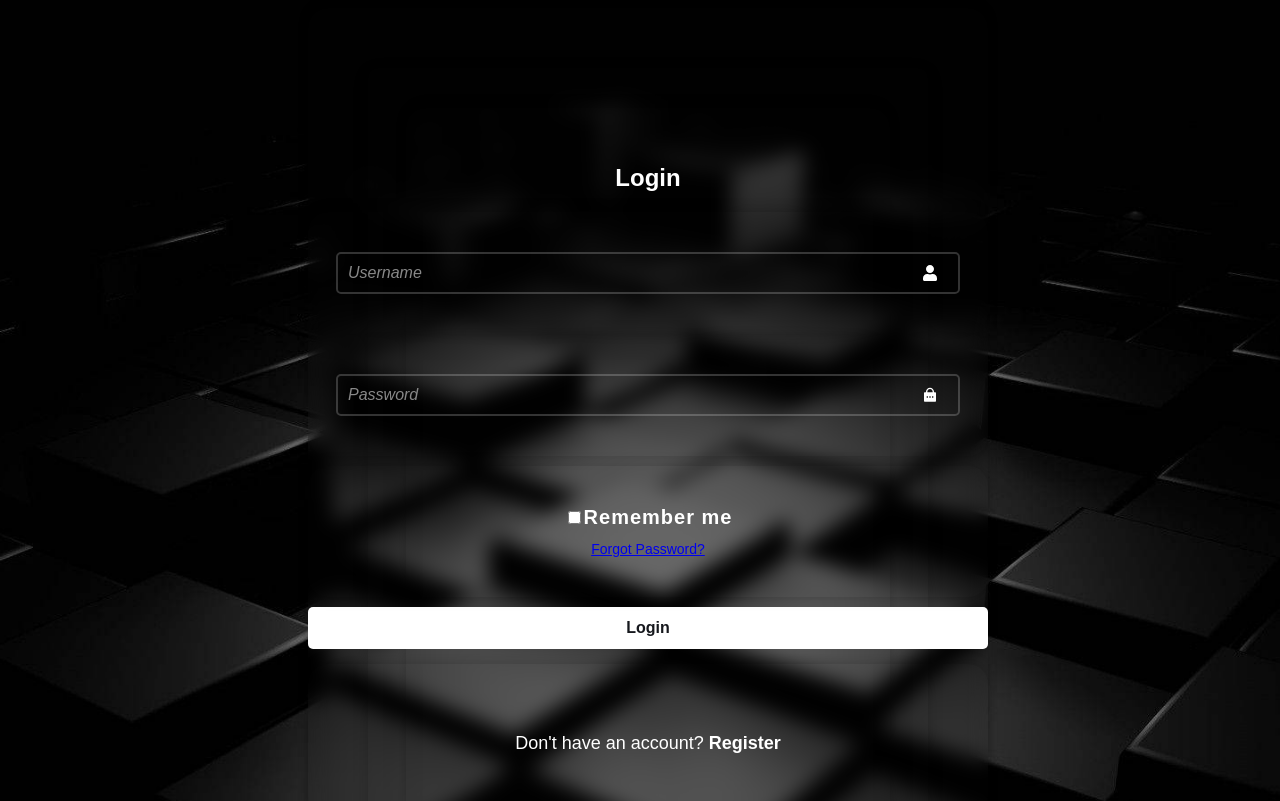
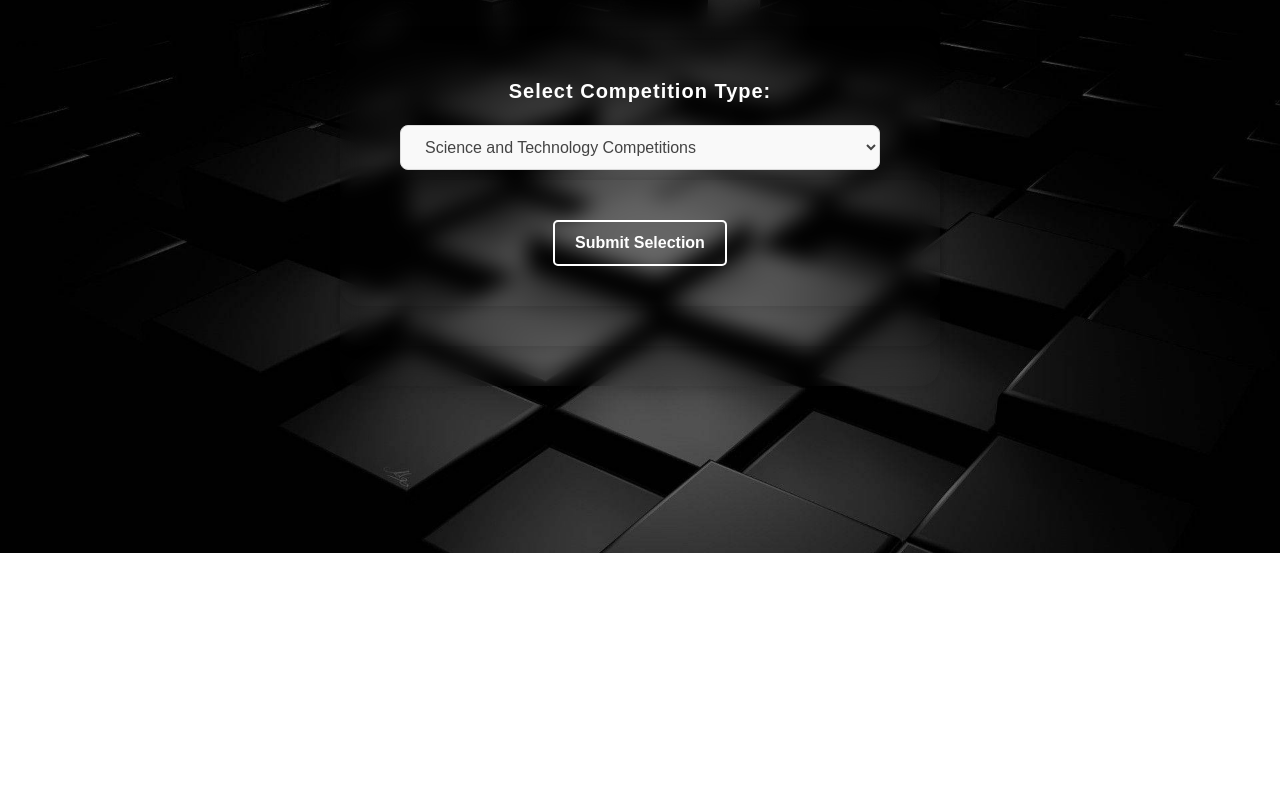
Before and after one commit to Nilojitha0506/University-CompetitionManagementPlatform-, a React (Create React App) app: page /path in a window 1280 px wide. Shown: the top 801 px of the page. Built offline with nearby package versions, Linux system fonts and the light colour scheme.

Commit message:
updated code

```diff
--- a/package.json
+++ b/package.json
@@ -10,7 +10,7 @@
     "react": "^18.3.1",
     "react-dom": "^18.3.1",
     "react-icons": "^5.3.0",
-    "react-router-dom": "^7.0.1",
+    "react-router-dom": "^7.0.2",
     "react-scripts": "^5.0.1",
     "web-vitals": "^2.1.4"
   },
--- a/src/App.css
+++ b/src/App.css
@@ -0,0 +1,16 @@
+
+* {
+    margin: 0;
+    padding: 0;
+    box-sizing: border-box;
+  }
+
+  body {
+    font-family: "Poppins", sans-serif;
+    display: flex;
+    justify-content: center;
+    align-items: center;
+    height: 100vh;
+    background: url('./Components/Assets/background2.jpg') no-repeat center center/cover;
+    width: 100%;
+    height: 100%; }
--- a/src/App.js
+++ b/src/App.js
@@ -1,11 +1,20 @@
 import React from "react";
-import ReactDOM from "react-dom";
 import LoginSignup from "./Components/Assets/Main/Main";
 import UniversityCompetitions from "./Components/Assets/Path/Path";
 import SciTech from "./Components/Assets/SciTech/sci";
-import './index.css';
+import "./index.css";
+import { BrowserRouter as Router, Routes, Route } from "react-router-dom";
 
+function App() {
+  return (
+    <Router>
+      <Routes>
+        <Route path="/" element={<LoginSignup />} />
+        <Route path="/path" element={<UniversityCompetitions />} />
+        <Route path="/scitech" element={<SciTech />} />{" "}
+      </Routes>
+    </Router>
+  );
+}
 
-
-
-ReactDOM.render(<LoginSignup />, document.getElementById("root"));
+export default App;
--- a/src/Components/Assets/Main/Main.css
+++ b/src/Components/Assets/Main/Main.css
@@ -2,7 +2,7 @@
     position: relative;
     width: 100%;
     max-width: 480px;
-    min-height: 100px;
+    min-height: 80px;
     backdrop-filter: blur(30px);
     border-radius: 10px;
     color: #fff;
@@ -11,7 +11,8 @@
     justify-content: center;
     flex-direction: column;
     box-shadow: 0 4px 15px rgba(0, 0, 0, 0.2);
-    margin: 20px auto;
+    margin:0;
+    padding-bottom:0px;
 }
 .wrapper.active {
     overflow-y: auto;
@@ -28,7 +29,7 @@
 }
 .input-box {
     position: relative;
-    margin: 0px 0;
+    margin-top:0%;
 }
 
 .input-box input,
@@ -124,19 +125,3 @@
         padding: 10px;
     }
 }
-
-/* Fix for Select element background issue */
-input, select {
-    background-color: transparent;
-}
-
-select {
-    -webkit-appearance: none;
-    -moz-appearance: none;
-    appearance: none;
-    background-color: transparent;
-    color: #080808;
-}
-input:focus, select:focus {
-    outline: none;
-}
--- a/src/Components/Assets/Main/Main.jsx
+++ b/src/Components/Assets/Main/Main.jsx
@@ -1,4 +1,5 @@
 import React, { useState } from "react";
+import { useNavigate } from "react-router-dom";
 import "./Main.css";
 import { IoMdPhonePortrait } from "react-icons/io";
 import { FaUser } from "react-icons/fa";
@@ -6,7 +7,9 @@
 import { MdEmail } from "react-icons/md";
 
 const LoginSignup = () => {
+  const navigate = useNavigate();
   const [isLogin, setIsLogin] = useState(true);
+  const [errors, setErrors] = useState({});
 
   const handleRegisterLink = () => {
     setIsLogin(false);
@@ -16,24 +19,86 @@
     setIsLogin(true);
   };
 
+  const validateLogin = () => {
+    const errors = {};
+    const username = document.querySelector(
+      "input[placeholder='Username']"
+    ).value;
+    const password = document.querySelector(
+      "input[placeholder='Password']"
+    ).value;
+
+    if (!username) {
+      errors.username = "Username is required.";
+    }
+    if (!password) {
+      errors.password = "Password is required.";
+    }
+
+    return errors;
+  };
+
+  const validateRegistration = () => {
+    const errors = {};
+    const username = document.querySelector(
+      "input[placeholder='Username']"
+    ).value;
+    const password = document.querySelector(
+      "input[placeholder='Password']"
+    ).value;
+    const email = document.querySelector("input[placeholder='Email']").value;
+    const phone = document.querySelector(
+      "input[placeholder='Phone Number']"
+    ).value;
+
+    if (!username) {
+      errors.username = "Username is required.";
+    }
+    if (!password) {
+      errors.password = "Password is required.";
+    }
+    if (!email) {
+      errors.email = "Email is required.";
+    }
+    if (!phone) {
+      errors.phone = "Phone number is required.";
+    }
+
+    return errors;
+  };
+
+  const handleSubmit = (e) => {
+    e.preventDefault();
+    const validationErrors = isLogin ? validateLogin() : validateRegistration();
+
+    if (Object.keys(validationErrors).length > 0) {
+      setErrors(validationErrors);
+    } else {
+      setErrors({});
+      // Navigate to path.jsx
+      navigate("/path");
+    }
+  };
+
   return (
     <div className="wrapper">
       {isLogin && (
         <div className="form-box login">
-          <form>
+          <form onSubmit={handleSubmit}>
             <h1>Login</h1>
             <div className="input-box">
               <input type="text" placeholder="Username" required />
               <FaUser className="icon" />
+              {errors.username && <p className="error">{errors.username}</p>}
             </div>
             <div className="input-box">
-              <input type="password" placeholder="Password" />
+              <input type="password" placeholder="Password" required />
               <RiLockPasswordFill className="icon" />
+              {errors.password && <p className="error">{errors.password}</p>}
             </div>
             <div className="remember-forgot">
               <label>
-                <input type="checkbox" />
-                Remember me
+                <input type="checkbox" /> Remember me
               </label>
               <a href="#">Forgot Password?</a>
             </div>
@@ -51,40 +116,44 @@
       )}
       {!isLogin && (
         <div className="form-box register">
-          <form>
+          <form onSubmit={handleSubmit}>
             <h1>Registration</h1>
             <div className="input-box">
               <input type="text" placeholder="Username" required />
               <FaUser className="icon" />
+              {errors.username && <p className="error">{errors.username}</p>}
             </div>
             <div className="input-box">
-              <input type="password" placeholder="Password" />
+              <input type="password" placeholder="Password" required />
               <RiLockPasswordFill className="icon" />
+              {errors.password && <p className="error">{errors.password}</p>}
             </div>
             <div className="input-box">
-              <input type="email" placeholder="Email" />
+              <input type="email" placeholder="Email" required />
               <MdEmail className="icon" />
-            </div>
-            <div className="input-box">
-              <input type="number" placeholder="Age" />
+              {errors.email && <p className="error">{errors.email}</p>}
             </div>
             <div className="input-box">
               <input
                 type="tel"
                 placeholder="Phone Number"
                 pattern="[0-9]{10}"
+                required
               />
               <IoMdPhonePortrait className="icon" />
+              {errors.phone && <p className="error">{errors.phone}</p>}
             </div>
             <div className="input-box">
-              <select className="dropdown">
-                <option value="">Your Role</option>
+              <select className="dropdown" required>
+                <option value="">-- Select Your Role --</option>
                 <option value="User">User</option>
                 <option value="Admin">Admin</option>
               </select>
             </div>
+
+            {/* Dropdown for selecting University */}
             <div className="input-box">
-              <select className="dropdown">
+              <select className="dropdown" required>
                 <option value="">
                   -- Select Your University or Institute --
                 </option>
@@ -130,9 +199,11 @@
                 </optgroup>
               </select>
             </div>
+
             <div className="remember-forgot">
               <label>
-                <input type="checkbox" /> I agree to the terms & conditions
+                <input type="checkbox" required /> I agree to the terms &
+                conditions
               </label>
             </div>
             <button type="submit">Register</button>
--- a/src/index.css
+++ b/src/index.css
@@ -1,10 +1,16 @@
+
+* {
+  margin: 0;
+  padding: 0;
+  box-sizing: border-box;
+}
+
 body {
   font-family: "Poppins", sans-serif;
   display: flex;
   justify-content: center;
   align-items: center;
-    min-height: 100vh;
+  height: 100vh;
   background: url('./Components/Assets/background2.jpg') no-repeat center center/cover;
   width: 100%;
-    height: 100%;
-  }
+  height: 100%; }
--- a/src/index.js
+++ b/src/index.js
@@ -4,8 +4,14 @@
 import UniversityCompetitions from "./Components/Assets/Path/Path";
 import SciTech from "./Components/Assets/SciTech/sci";
 import './index.css';
+import { BrowserRouter,Route,Switch } from "react-router-dom";
+import App from "./App";
 
 
 
-
-ReactDOM.render(<LoginSignup />, document.getElementById("root"));
+ReactDOM.render(
+  <React.StrictMode>
+    <App />
+  </React.StrictMode>,
+  document.getElementById("root")
+);
```
Also changed, not shown: public/index.html (+0 -23 lines), src/App.jsx (+12 -6 lines), 1 other file (tests, documents, lock files or other folders). Lines whose indentation alone changed are shown as unchanged.
